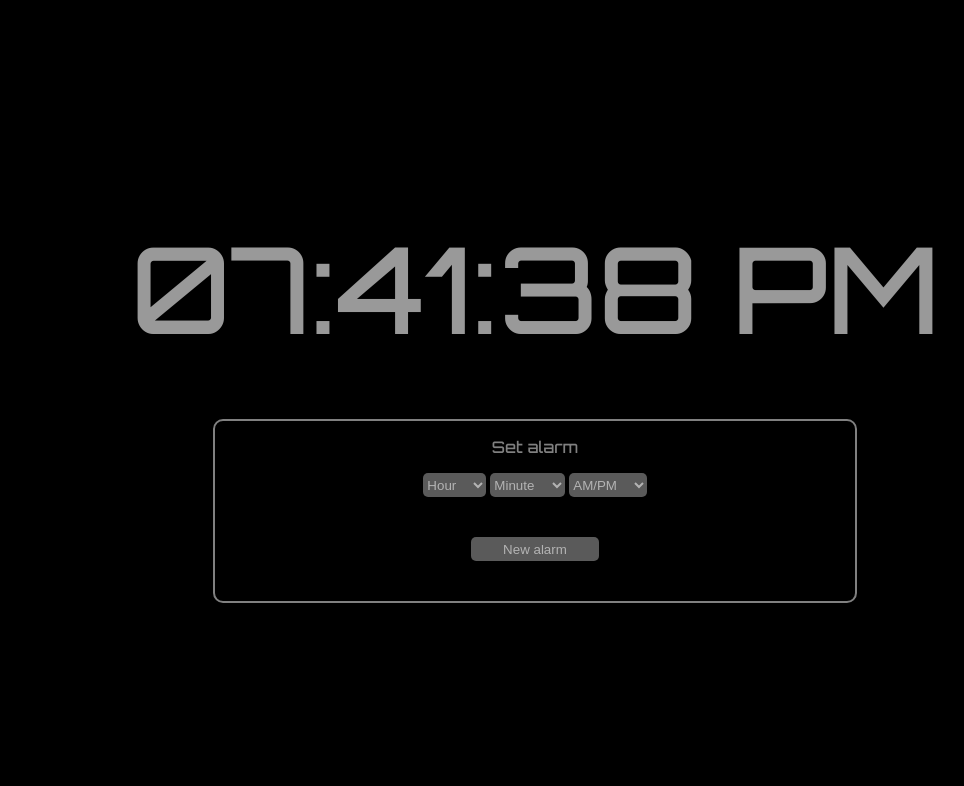
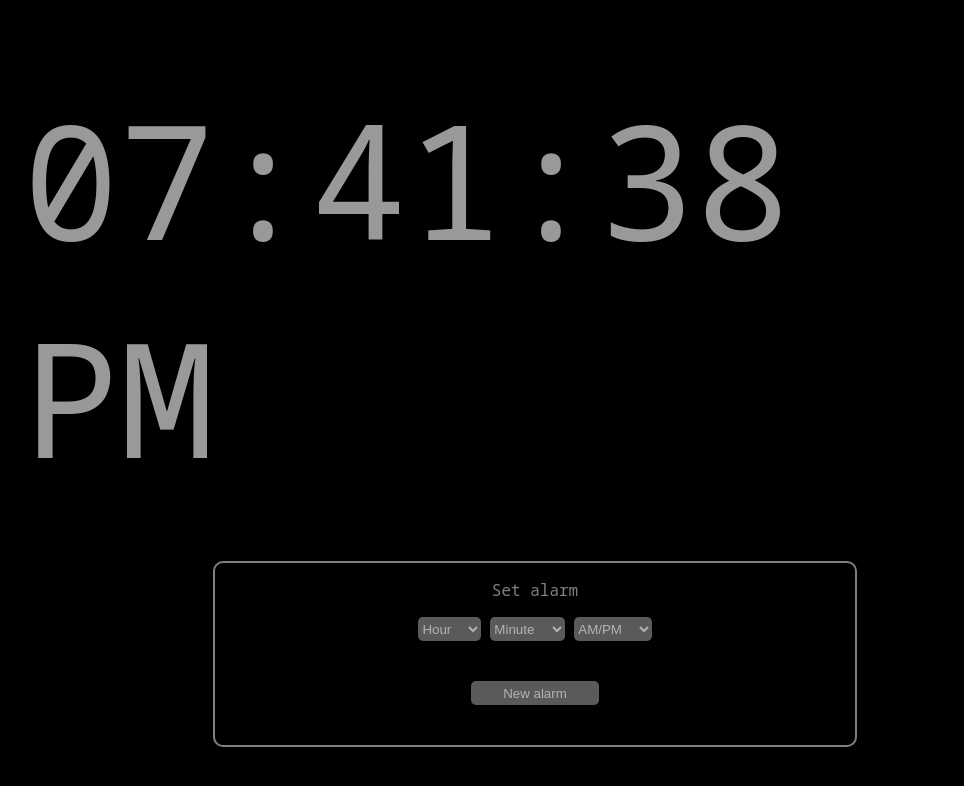
Before and after one commit to Joshtdale/alarm-clock, a plain HTML site: page index.html in a window 1280 px wide. Shown: the whole page, without its empty margins (105-1069 px from the left). Drawn offline with Linux system fonts and the light colour scheme.

Commit message:
font update

```diff
--- a/css/style.css
+++ b/css/style.css
@@ -6,7 +6,9 @@ body {
     height: 100vh;
     align-items: center;
     justify-items: center;
-    font-family: 'Orbitron', sans-serif;
+    /* font-family: 'Orbitron', sans-serif; */
+    /* font-family: 'Roboto Mono', monospace; */
+    font-family: 'Noto Sans Mono', monospace;
 
 }
 
@@ -48,7 +50,7 @@ button {
 }
 
 #clock {
-    font-size: 15vh;
+    font-size: 20vh;
     margin-top: 7vh;
     /* font-family: 'Orbitron', sans-serif; */
     color: white;
--- a/index.html
+++ b/index.html
@@ -7,8 +7,8 @@
     <meta name='viewport' content='width=device-width, initial-scale=1'>
     <link rel="icon" href="images/bell.jpg" />
     <link rel='stylesheet' type='text/css' media='screen' href='./css/style.css'>
-    <link href="https://fonts.googleapis.com/css2?family=Orbitron:wght@500&display=swap" rel="stylesheet">
-
+    <!-- <link href="https://fonts.googleapis.com/css2?family=Orbitron:wght@500&display=swap" rel="stylesheet"> -->
+    <link href="https://fonts.googleapis.com/css2?family=Noto+Sans+Mono&family=Roboto+Mono&display=swap" rel="stylesheet">
 </head>
 <body>
     <div class="main_container">
```
